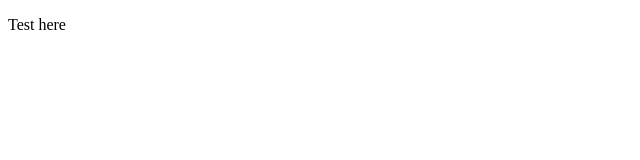
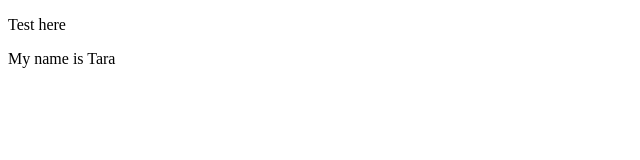
Before and after one commit to ttphat22/Website-sale, a plain HTML site: page Test.html in a window 1280 px wide. Shown: the full height of the page, 0-640 px from the left. Drawn offline with Linux system fonts and the light colour scheme.

Commit message:
tara update

```diff
--- a/Test.html
+++ b/Test.html
@@ -8,5 +8,6 @@
 </head>
 <body>
     <p>Test here</p>
+    <p>My name is Tara</p>
 </body>
 </html>
```
